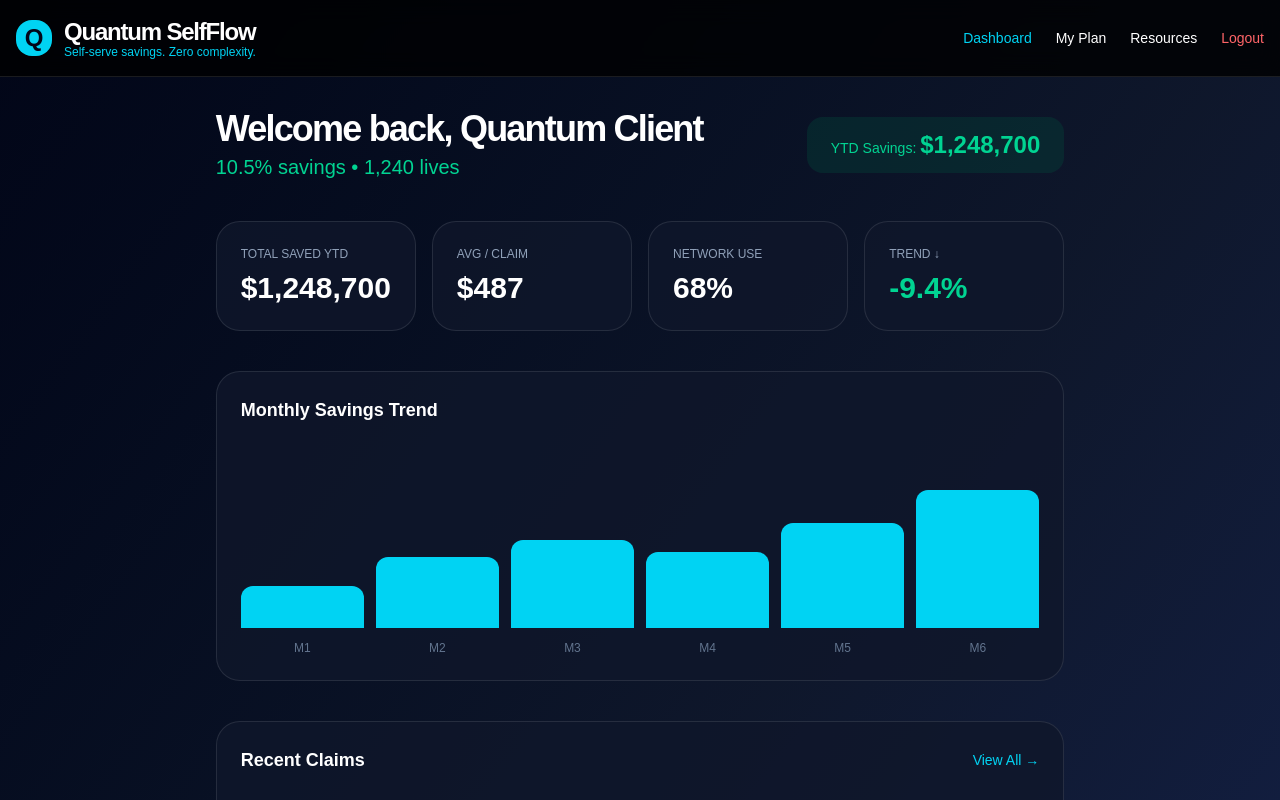
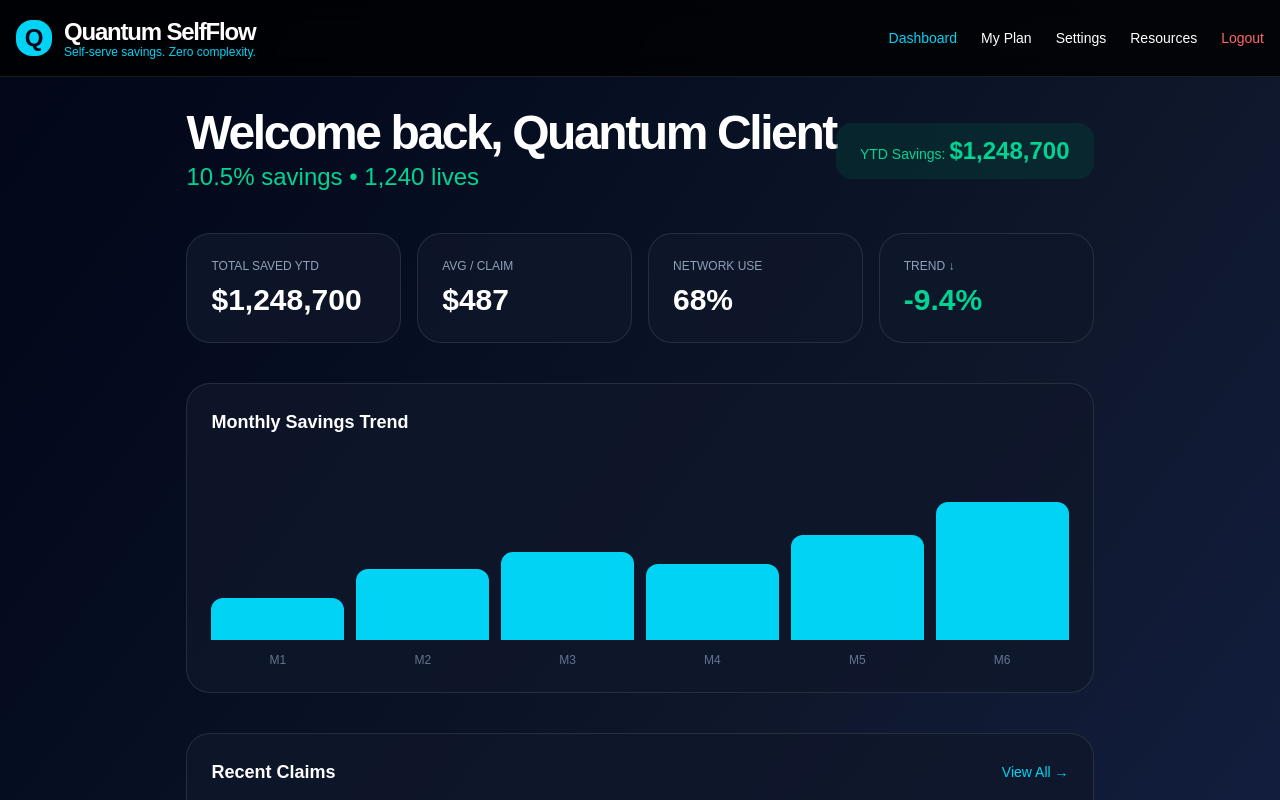
Before and after one commit to ryunstuart/quantum-selfflow, a Next.js app in the folder frontend/: page /dashboard in a window 1280 px wide. Shown: the top 800 px of the page. Built offline with nearby package versions, Linux system fonts and the light colour scheme; sample sign-in values are in the browser's storage.

Commit message:
FULL dashboard with Settings link visible on all logged-in pages

```diff
--- a/frontend/app/dashboard/page.tsx
+++ b/frontend/app/dashboard/page.tsx
@@ -47,9 +47,11 @@ export default function Dashboard() {
             </div>
           </Link>
 
+          {/* Desktop Nav - Settings now visible */}
           <div className="hidden md:flex items-center gap-6 text-sm font-medium">
             <Link href="/dashboard" className="text-cyan-400 font-medium">Dashboard</Link>
             <Link href="/myplan" className="hover:text-cyan-400">My Plan</Link>
+            <Link href="/settings" className="hover:text-cyan-400">Settings</Link>
             <Link href="/resources" className="hover:text-cyan-400">Resources</Link>
             <button onClick={handleLogout} className="text-red-400 hover:text-red-500 transition">Logout</button>
           </div>
@@ -62,11 +64,13 @@ export default function Dashboard() {
           </button>
         </div>
 
+        {/* Mobile Menu */}
         {mobileMenuOpen && (
           <div className="md:hidden border-t border-white/10 bg-black/95 py-8">
             <div className="flex flex-col gap-6 text-center text-lg font-medium">
               <Link href="/dashboard" className="py-2" onClick={() => setMobileMenuOpen(false)}>Dashboard</Link>
               <Link href="/myplan" className="py-2" onClick={() => setMobileMenuOpen(false)}>My Plan</Link>
+              <Link href="/settings" className="py-2" onClick={() => setMobileMenuOpen(false)}>Settings</Link>
               <Link href="/resources" className="py-2" onClick={() => setMobileMenuOpen(false)}>Resources</Link>
               <button onClick={handleLogout} className="text-red-400 py-2">Logout</button>
             </div>
@@ -77,10 +81,10 @@ export default function Dashboard() {
       <div className="max-w-7xl mx-auto px-4 py-8 flex-1 overflow-x-hidden">
         <div className="flex flex-col md:flex-row justify-between items-start md:items-center mb-10">
           <div>
-            <h1 className="text-4xl font-bold tracking-tighter">
+            <h1 className="text-4xl md:text-5xl font-bold tracking-tighter">
               Welcome back, {user?.companyName || 'Quantum Client'}
             </h1>
-            <p className="text-emerald-400 text-xl font-medium mt-1">
+            <p className="text-emerald-400 text-xl md:text-2xl font-medium mt-1">
               10.5% savings • {user?.employeeCount || '1,240'} lives
             </p>
           </div>
@@ -89,7 +93,7 @@ export default function Dashboard() {
           </div>
         </div>
 
-        {/* Metrics */}
+        {/* Metrics Cards */}
         <div className="grid grid-cols-2 md:grid-cols-4 gap-4 mb-10">
           <div className="bg-slate-900/80 border border-white/10 rounded-3xl p-6">
             <div className="text-xs text-slate-400">TOTAL SAVED YTD</div>
@@ -115,23 +119,19 @@ export default function Dashboard() {
           <div className="flex items-end gap-3 h-52">
             {savingsData.map((height, i) => (
               <div key={i} className="flex-1 flex flex-col justify-end items-center">
-                <div
-                  className="bg-cyan-400 w-full rounded-t-xl"
-                  style={{ height: `${height}px` }}
-                />
+                <div className="bg-cyan-400 w-full rounded-t-xl" style={{ height: `${height}px` }} />
                 <div className="text-xs text-slate-500 mt-3">{months[i]}</div>
               </div>
             ))}
           </div>
         </div>
 
-        {/* Recent Claims - Fully responsive table */}
+        {/* Recent Claims */}
         <div className="bg-slate-900/80 border border-white/10 rounded-3xl p-6 mb-12">
           <div className="flex justify-between items-center mb-6">
             <h3 className="text-lg font-semibold">Recent Claims</h3>
             <button className="text-cyan-400 text-sm hover:underline">View All →</button>
           </div>
-
           <div className="overflow-x-auto">
             <table className="w-full text-sm">
               <thead>
@@ -164,15 +164,9 @@ export default function Dashboard() {
 
         {/* Quick Actions */}
         <div className="grid grid-cols-1 md:grid-cols-3 gap-4 mb-12">
-          <button onClick={() => setShowAddModal(true)} className="bg-cyan-400 hover:bg-cyan-300 text-slate-950 font-semibold py-8 rounded-3xl text-lg flex flex-col items-center gap-3">
-            👥 Add New Employees
-          </button>
-          <button onClick={() => alert("✅ Full claims report downloaded")} className="bg-slate-900/80 hover:bg-slate-800 border border-white/20 font-semibold py-8 rounded-3xl text-lg flex flex-col items-center gap-3">
-            📊 Download Claims Report
-          </button>
-          <button onClick={() => alert("🔗 TPA Integration instructions sent")} className="bg-slate-900/80 hover:bg-slate-800 border border-white/20 font-semibold py-8 rounded-3xl text-lg flex flex-col items-center gap-3">
-            🔗 Connect Your TPA
-          </button>
+          <button onClick={() => setShowAddModal(true)} className="bg-cyan-400 hover:bg-cyan-300 text-slate-950 font-semibold py-8 rounded-3xl text-lg flex flex-col items-center gap-3">👥 Add New Employees</button>
+          <button onClick={() => alert("✅ Full claims report downloaded")} className="bg-slate-900/80 hover:bg-slate-800 border border-white/20 font-semibold py-8 rounded-3xl text-lg flex flex-col items-center gap-3">📊 Download Claims Report</button>
+          <button onClick={() => alert("🔗 TPA Integration instructions sent")} className="bg-slate-900/80 hover:bg-slate-800 border border-white/20 font-semibold py-8 rounded-3xl text-lg flex flex-col items-center gap-3">🔗 Connect Your TPA</button>
         </div>
 
         {/* Add-ons */}
```
